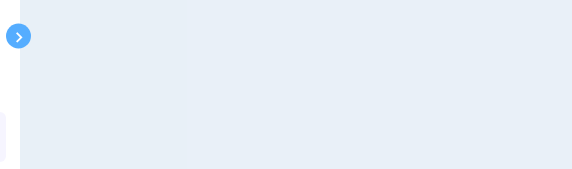
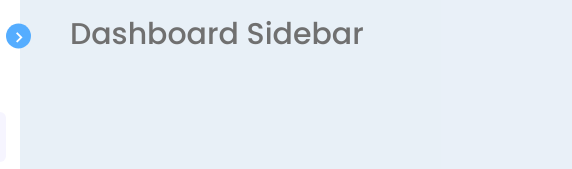
Before and after one commit to Lec0ner/Dashboard, a plain HTML site: page index.html in a window 1280 px wide. Shown: the top 169 px of the page, 68-640 px from the left. Drawn offline with nearby package versions, Linux system fonts and the light colour scheme.

Commit message:
Add background text

```diff
--- a/index.html
+++ b/index.html
@@ -111,6 +111,7 @@
 	</nav>
 
 	<section class="home">
+		<div class="text">Dashboard Sidebar</div>
 	</section>
 
 	<script src="js/script.js"></script>
```
